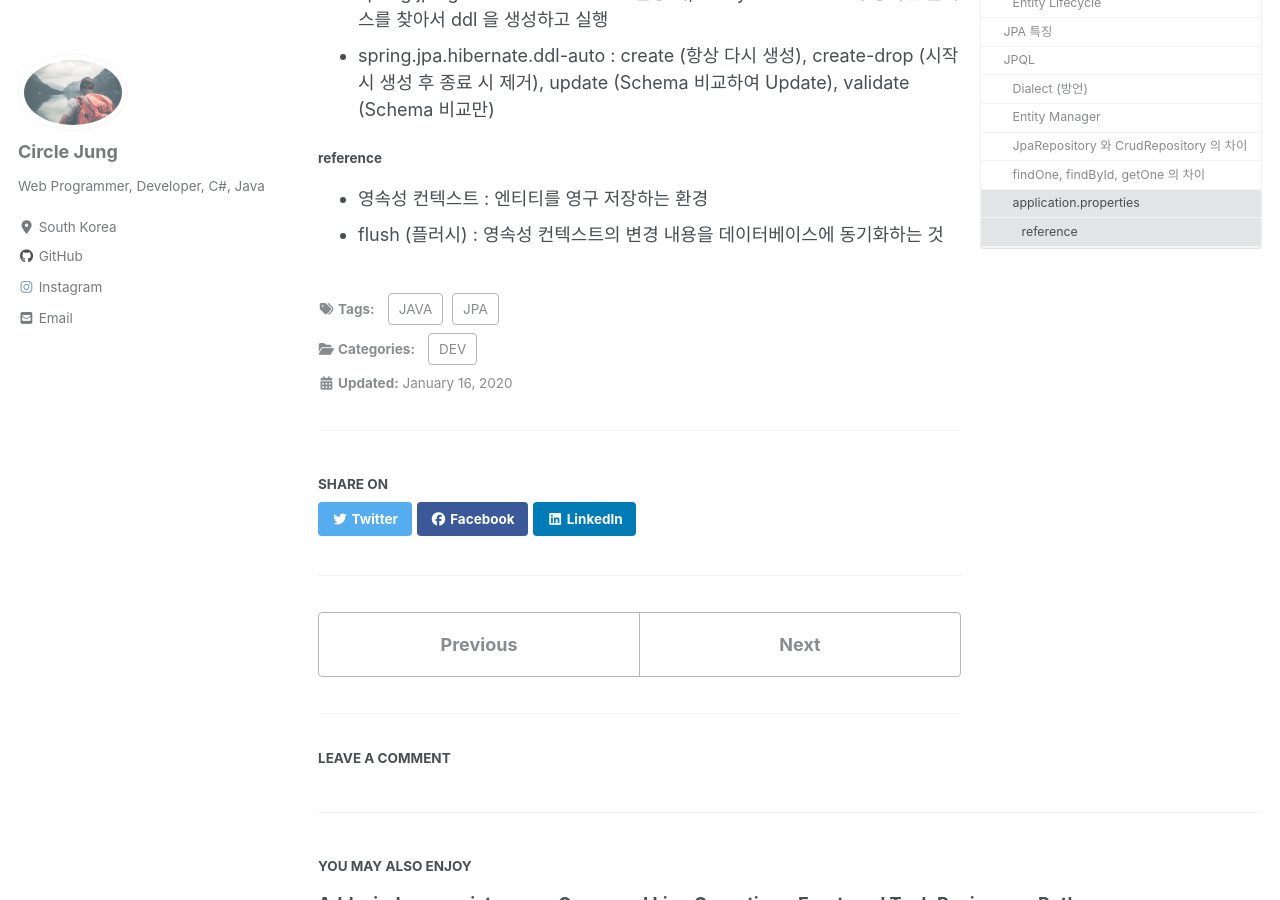
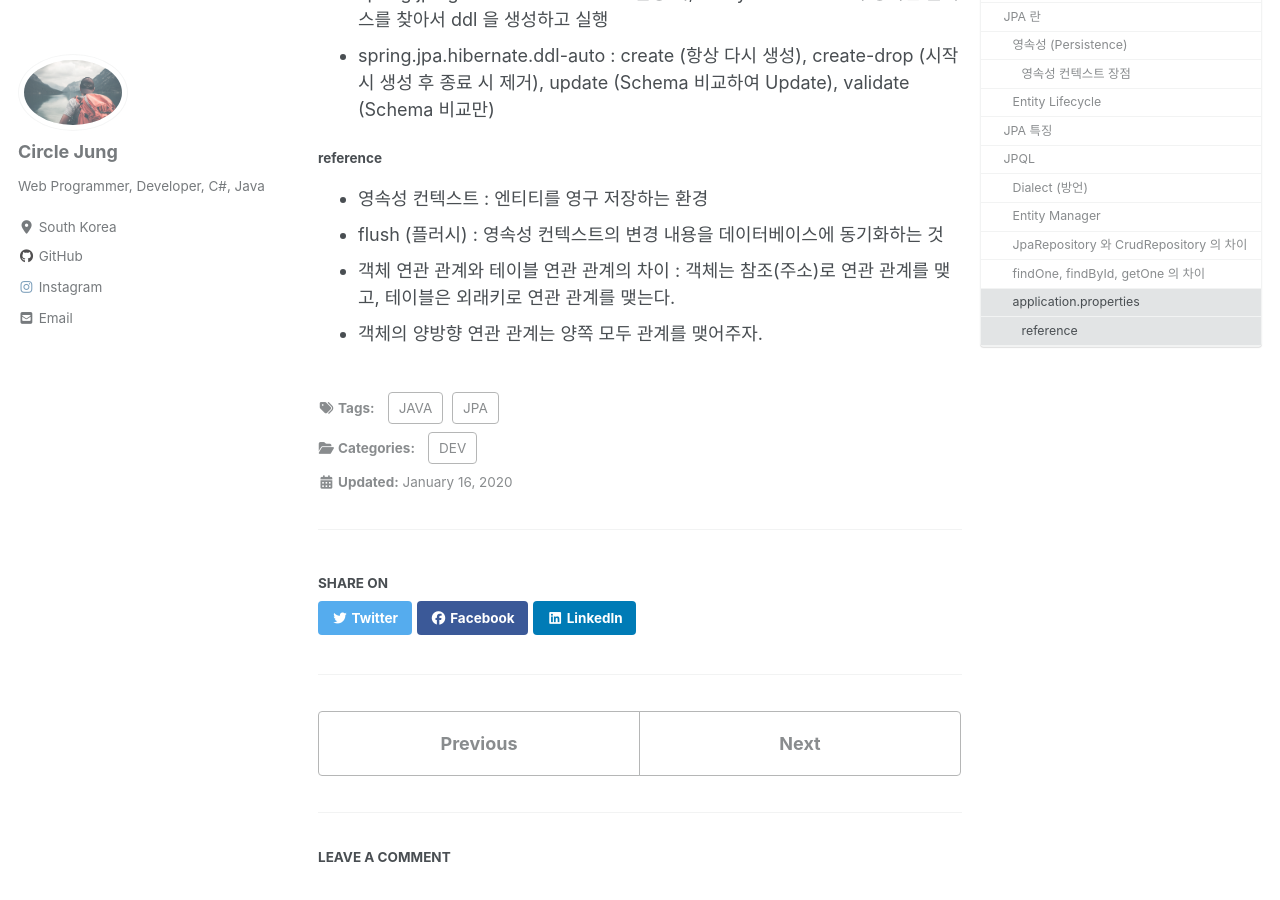
Before and after one commit to jwh0124/jwh0124.github.io, a Jekyll site: the page built from _posts/2020-01-16-jpa.md, in a window 1280 px wide and 900 px high, scrolled down 1910 px. Built offline with Jekyll 4.4.1, drawn with Linux system fonts in a browser that asks for light colours; cached includes are drawn as plain includes; nearby versions of some CDN libraries; comment, search, counter and statistics services are not loaded.

Commit message:
+ update jpa relation study

```diff
--- a/_posts/2020-01-16-jpa.md
+++ b/_posts/2020-01-16-jpa.md
@@ -79,3 +79,5 @@ last_modified_at: 2020-01-16T21:00:00
 
 - 영속성 컨텍스트 : 엔티티를 영구 저장하는 환경
 - flush (플러시) : 영속성 컨텍스트의 변경 내용을 데이터베이스에 동기화하는 것
+- 객체 연관 관계와 테이블 연관 관계의 차이 : 객체는 참조(주소)로 연관 관계를 맺고, 테이블은 외래키로 연관 관계를 맺는다.
+- 객체의 양방향 연관 관계는 양쪽 모두 관계를 맺어주자.
```
